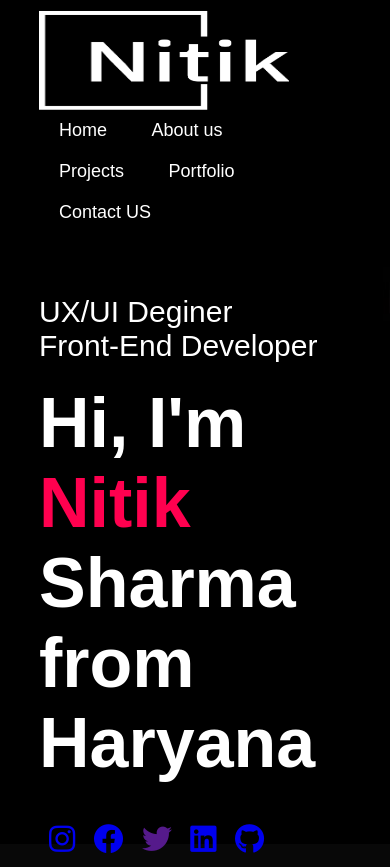
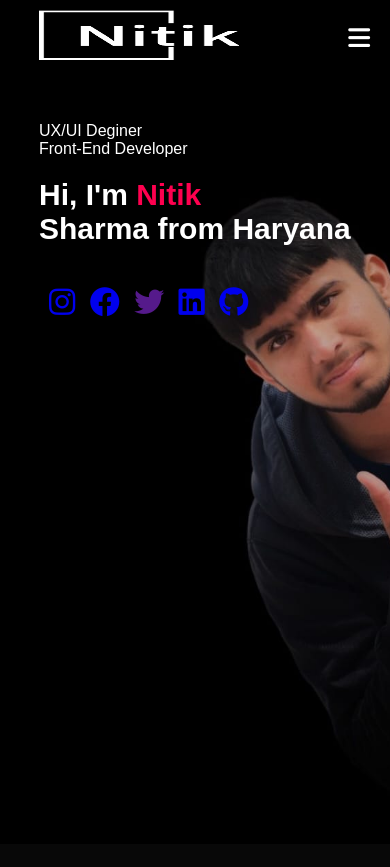
Before and after one commit to Nitik-sharma/Portfolio, a plain HTML site: page index.html in a window 390 px wide. After the commit the page ends 844 px from the top, so only its background shows below. Drawn offline with nearby package versions, Linux system fonts and the light colour scheme.

Commit message:
make it responsive

```diff
--- a/index.html
+++ b/index.html
@@ -23,13 +23,15 @@
         <nav>
           <img src="image/logo-white.png" alt="" class="logo" />
 
-          <ul>
+          <ul id="sideMenu">
             <li><a href="index.html">Home</a></li>
             <li><a href="aboutme.html">About us</a></li>
             <li><a href="project.html">Projects</a></li>
             <li><a href="portfolio.html">Portfolio</a></li>
             <li><a href="contact.html">Contact US</a></li>
+          <i class="fa-solid fa-xmark" onclick="closeMenu()"></i>
           </ul>
+          <i class="fa-solid fa-bars" onclick="openMenu()"></i>
         </nav>
         <div class="header-text">
           <p>UX/UI Deginer</p>
@@ -46,7 +48,17 @@
 
       </div>
     </div>
+<script>
+  const side=document.getElementById("sideMenu");
+  function openMenu(e){
 
+    console.log("hii");
+side.style.right="0";
+  }
+  function closeMenu(){
+    side.style.right="-200px"
+  }
+</script>
 
   </body>
 </html>
--- a/style.css
+++ b/style.css
@@ -79,3 +79,53 @@ nav ul li a:hover::after {
   font-size: 30px;
   margin-left: 10px;
 }
+nav .fa-solid {
+  display: none;
+}
+@media only screen and (max-width: 600px) {
+  .logo {
+    width: 200px;
+    height: 50px;
+    background: none;
+  }
+  #header {
+    background-image: url("image/mobpic.jpg");
+  }
+  .header-text {
+    font-size: 16px;
+  }
+  .header-text h1 {
+    font-size: 30px;
+  }
+  nav .fa-solid {
+    display: block;
+    font-size: 25px;
+  }
+  nav ul {
+    background: #ff004f;
+    position: fixed;
+    top: 0px;
+    right: -200px;
+    width: 200px;
+    height: 100vh;
+    padding-top: 50px;
+    z-index: 2;
+    transition: right 2s;
+  }
+  nav ul li {
+    display: block;
+    margin: 25px;
+  }
+  nav .fa-xmark {
+    display: block;
+    position: absolute;
+    top: 25px;
+    left: 25px;
+  }
+  nav .fa-bars {
+    display: block;
+    position: absolute;
+    top: 25px;
+    right: 20px;
+  }
+}
```
Also changed, not shown: image/mobile.png (renamed from image/DSC_0146-01-PhotoRoom.png-PhotoRoom.png), image/mobpic.jpg (added).
